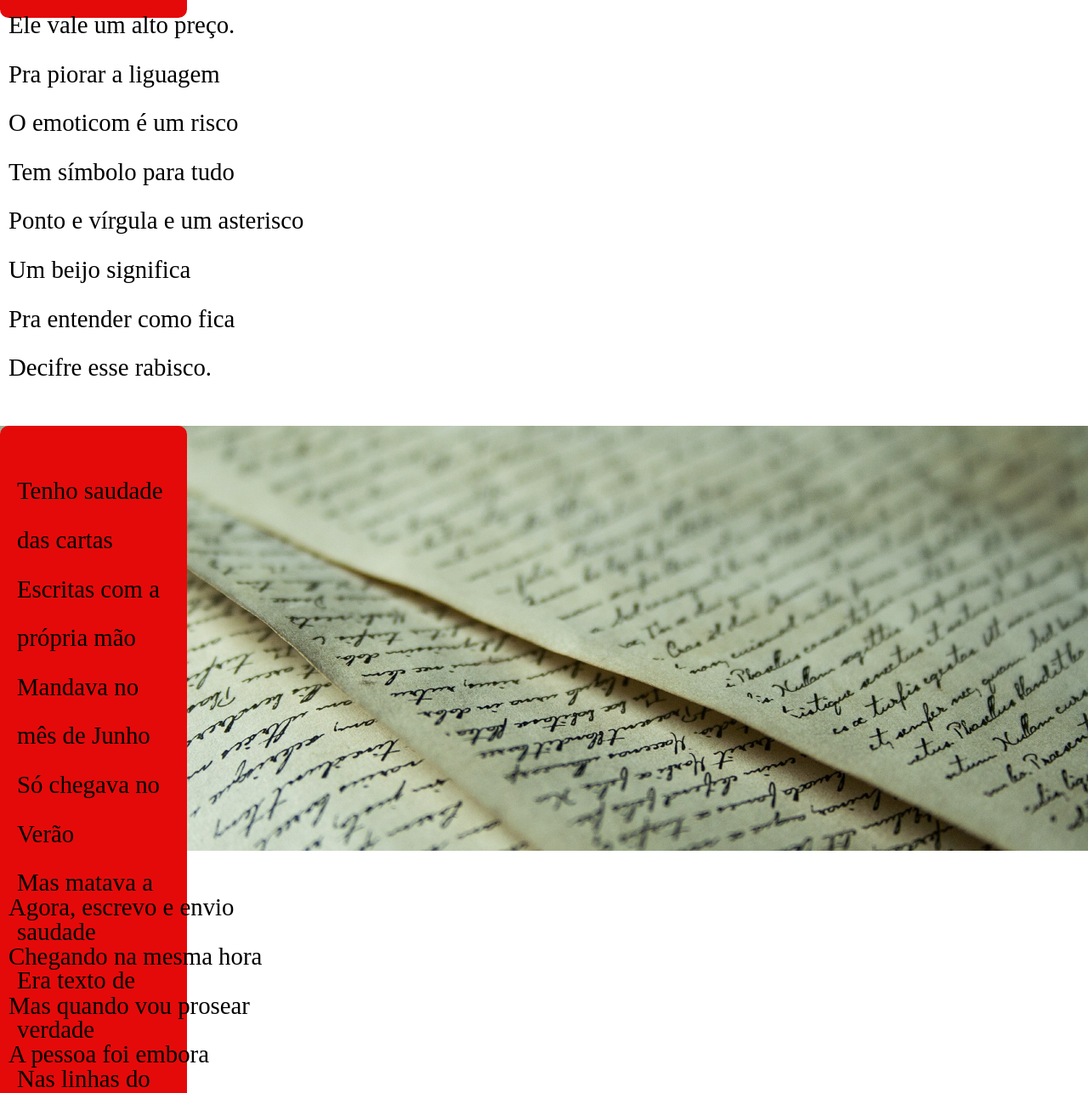
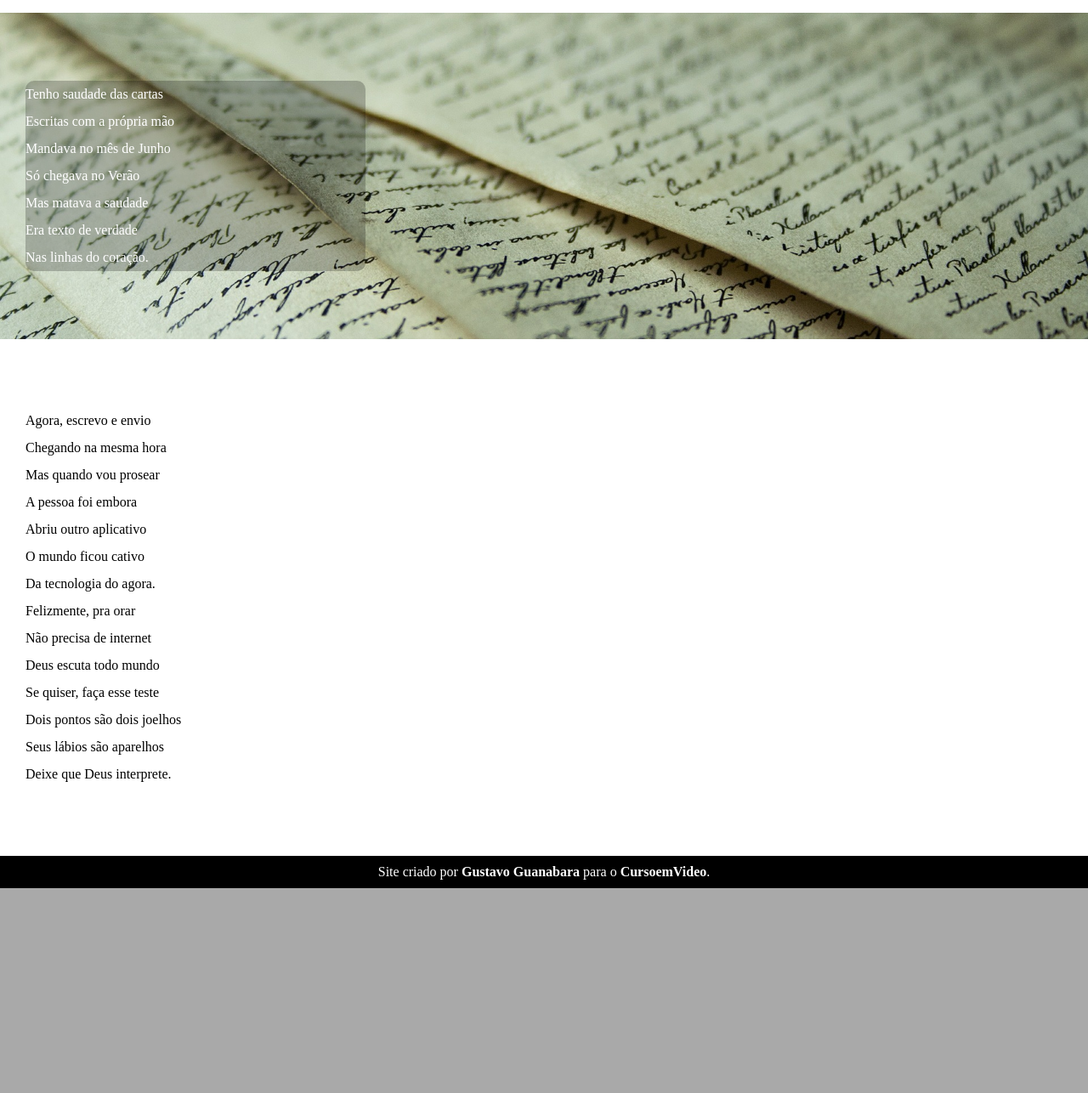
Before and after one commit to becsnr/html-css, a plain HTML site: page desafios/d012/cordel.html in a window 1280 px wide. Shown: the part 1514-2800 px from the top of the page at 85% size. After the commit the page ends 2559 px from the top, so only its background shows below. Drawn offline with Linux system fonts and the light colour scheme.

Commit message:
correção no css

```diff
--- a/desafios/d012/cordel.html
+++ b/desafios/d012/cordel.html
@@ -10,77 +10,94 @@
 <body>
     <header>
         <h1>Cordel Moderno</h1>
-        <p>Por <a href="https://www.recantodasletras.com.br/poesias/3186743">Milton Duarte</a></p>
+        <p>Por <a href="https://www.recantodasletras.com.br/poesias/3186743" target="_blank">Milton Duarte</a></p>
     </header>
+
+    <!--
+        Envelopa cada parágrafo com a tag <pre>. depois no CSS retire os espaços da direita assim:
+        section > pre {
+        white-space: pre-line;
+        }
+        é melhor que usar <br> em cada linha
+    -->
 
     <main>
         <section class="branco">
-            <p>Estou ficando cansado<br>
+            <p>
+                Estou ficando cansado<br>
                 Da tal tecnologia<br>
                 Só se fala por e-mail<br>
                 Mensagem curta e fria<br>
                 Twitter e Facebook<br>
                 Antes que eu caduque<br>
-            Vou dizer tudo em poesia.</p>
+                Vou dizer tudo em poesia.
+            </p>
         </section>
 
         <section class="imagem" id="flor">
-            <div class="texto">
-                <p>Não é mais como era antes <br>
+            <p>
+                Não é mais como era antes <br>
                 É tudo abreviado <br>
                 "Você" só tem duas letras <br>
                 O "O" e o "E" foi riscado <br>
                 Para declarar o amor <br>
                 Basta botar uma flor <br>
-                E um coração desenhado.</p>
-            </div>
+                E um coração desenhado.
+            </p>
         </section>
 
         <section class="branco">
-            <p>Arroba agora não pesa<br>
+            <p>
+                Arroba agora não pesa<br>
                 É parte de um endereço<br>
                 Ponto final nem se usa<br>
                 Ou vai até no começo<br>
                 Agora é .com<br>
                 Se o saite é muito bom<br>
                 Ele vale um alto preço.<br>
+
                 Pra piorar a liguagem<br>
                 O emoticom é um risco<br>
                 Tem símbolo para tudo<br>
                 Ponto e vírgula e um asterisco<br>
                 Um beijo significa<br>
                 Pra entender como fica<br>
-            Decifre esse rabisco.</p>
+                Decifre esse rabisco.
+            </p>
         </section>
 
         <section class="imagem" id="papel">
-            <div class="texto">
-                <p>Tenho saudade das cartas<br>
+            <p>
+                Tenho saudade das cartas<br>
                 Escritas com a própria mão<br>
                 Mandava no mês de Junho<br>
                 Só chegava no Verão<br>
                 Mas matava a saudade<br>
                 Era texto de verdade<br>
-                Nas linhas do coração.</p>
-            </div>
+                Nas linhas do coração.
+            </p>
         </section>
 
         <section class="branco">
-            <p>Agora, escrevo e envio<br>
+            <p>
+                Agora, escrevo e envio<br>
                 Chegando na mesma hora<br>
                 Mas quando vou prosear<br>
                 A pessoa foi embora<br>
                 Abriu outro aplicativo<br>
                 O mundo ficou cativo<br>
                 Da tecnologia do agora.<br>
+
                 Felizmente, pra orar<br>
                 Não precisa de internet<br>
                 Deus escuta todo mundo<br>
                 Se quiser, faça esse teste<br>
                 Dois pontos são dois joelhos<br>
                 Seus lábios são aparelhos<br>
-            Deixe que Deus interprete.</p>
+                Deixe que Deus interprete.
+            </p>
         </section>
     </main>
+    <footer>Site criado por <a href="https://gustavoguanabara.github.io/" target="_blank">Gustavo Guanabara</a> para o <a href="https://www.youtube.com/cursoemvideo" target="_blank">CursoemVideo</a>.</footer>
 </body>
 </html>
--- a/desafios/d012/estilo/style.css
+++ b/desafios/d012/estilo/style.css
@@ -9,47 +9,66 @@
     --fonte-padrao: 'Sriracha', Arial, Helvetica, sans-serif;
 }
 
-body {
+* {
     margin: 0px;
+    padding: 0px;
+}
+
+html, body {
+    min-height: 100vh;
+    background-color: darkgray;
 }
 
 header {
     background-color: black;
     color: white;
     text-align: center;
-    height: 150px;
 }
 
 header h1 {
+    padding-top: 50px;
     font-family: var(--fonte-destaque);
     font-weight: normal;
-    margin: 0px;
+    font-variant: small-caps; /* coloca tds em maisculo porem as primeiras letras ficam maiores */
+    /* text-transform: uppercase; colocar tds as letras em maisculo ou minusculo*/
 }
 
 header p {
     font-family: var(--fonte-destaque);
     font-weight: normal;
+    padding-bottom: 50px;
 }
 
-header a {
+a {
     color: white;
     text-decoration: none;
+    font-weight: bolder;
 }
 
-section p {
-    font-size: 1.8em;
-    line-height: 2em;
-    padding: 10px;
+a:hover {
+    text-decoration: underline;
 }
 
-.imagem {
-    height: 500px;
+section {
+    padding-top: 10vh;
+    padding-bottom: 10vh;
+    line-height: 2em;
+    padding-left: 30px;
 }
 
-.texto {
-    background-color: rgb(228, 10, 10);
-    width: 200px;
-    padding: 10px 10px;
+section.branco {
+    background-color: white;
+    color: black;
+}
+
+section.imagem {
+    background-color: rgba(0, 0, 0, 0.427);
+    color: white;
+}
+
+section.imagem > p {
+    background-color: rgba(0, 0, 0, 0.223);
+    width: 400px;
     border-radius: 10px;
 }
 
@@ -60,3 +79,10 @@ section p {
 #papel {
     background: url('../imagens/background002.jpg') no-repeat fixed center center /cover;
 }
+
+footer {
+    background-color: black;
+    text-align: center;
+    color: white;
+    padding: 10px;
+}
```
Lines whose indentation alone changed are shown as unchanged.
